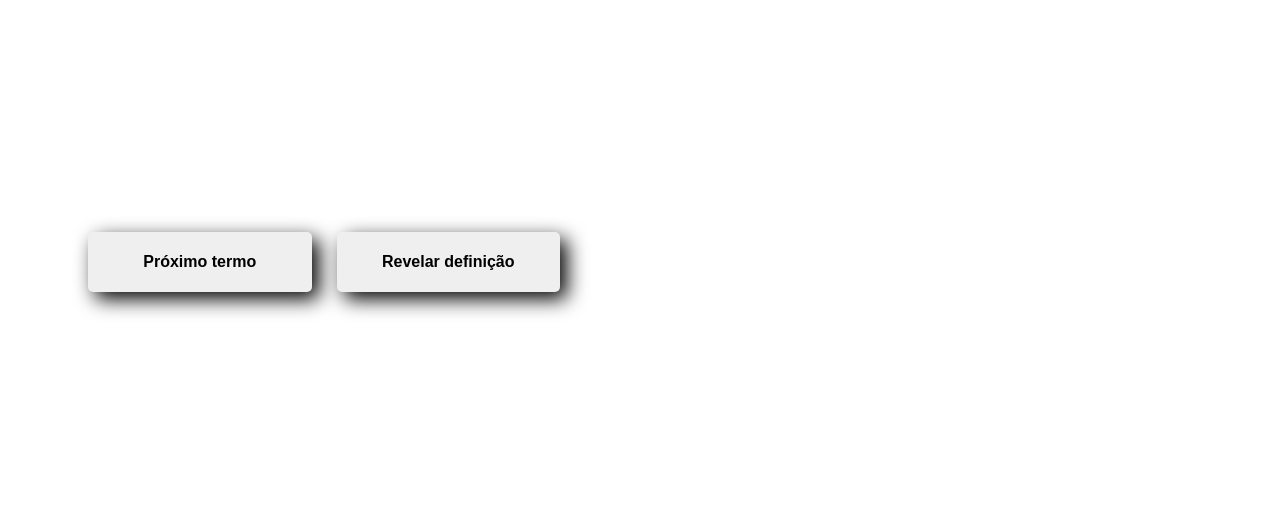
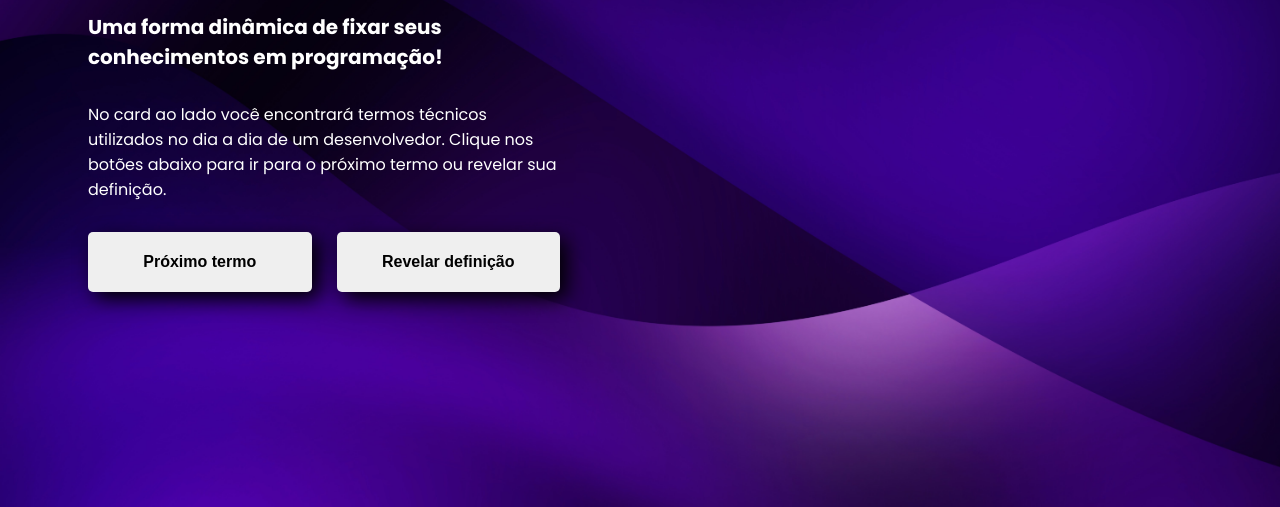
Before and after one commit to lichtle/projeto-glossario-dev, a plain HTML site: page index.html in a window 1280 px wide. Shown: the part 293-800 px from the top of the page. Drawn offline with nearby package versions, Linux system fonts and the light colour scheme; no server answers.

Commit message:
Conserta o background da webpage

```diff
--- a/src/css/style.css
+++ b/src/css/style.css
@@ -4,7 +4,7 @@ html {
 }
 
 body {
-  background-image: url("../imagens/3.jpg"); /* Background: https://unsplash.com/photos/DX7pT_guAyE */
+  background-image: url("../images/3.jpg"); /* Background: https://unsplash.com/photos/DX7pT_guAyE */
   background-size: cover;
   color: #ffffff;
   font-size: 1.6rem;
```
